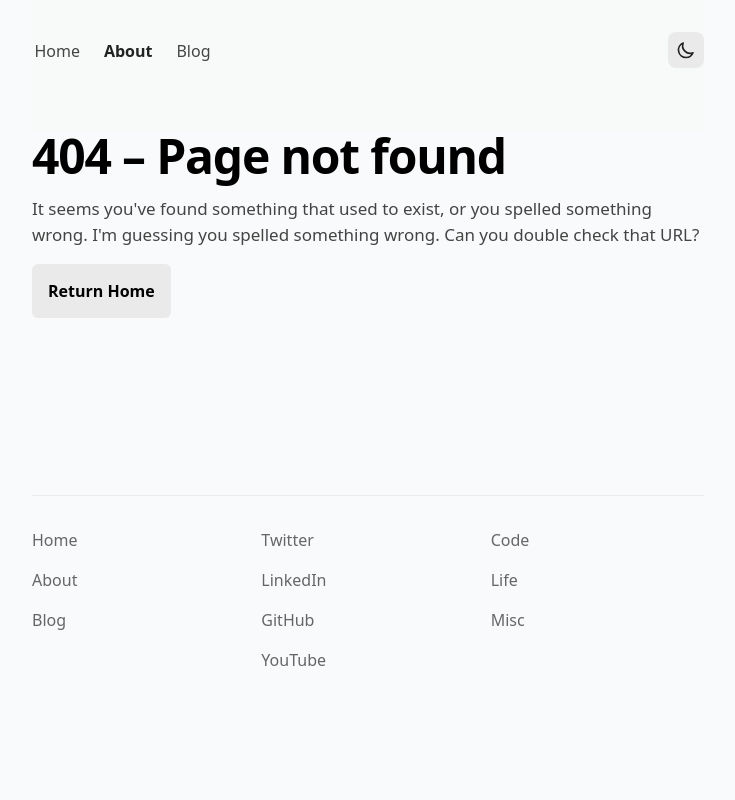
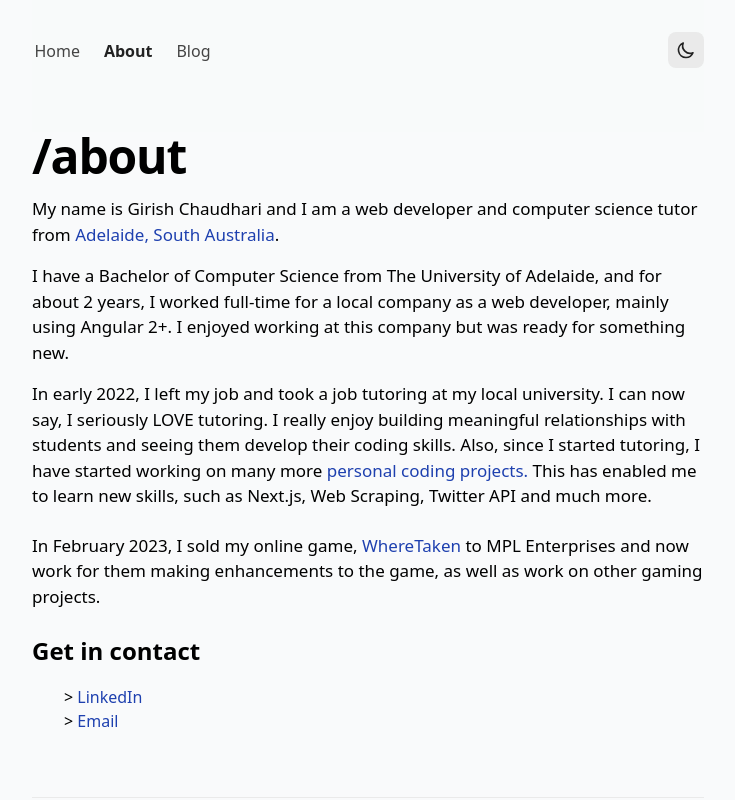
Before and after one commit to girish-chaudhari/blog, a Next.js app: page /about in a window 1280 px wide. Before the commit this address had no page. Shown: the top 800 px of the page, without its empty margins (272-1007 px from the left). Built offline with nearby package versions, Linux system fonts and the light colour scheme.

Commit message:
resolved

```diff
--- /dev/null
+++ b/pages/about.tsx
@@ -0,0 +1,67 @@
+import Link from 'next/link';
+import Container from '@/components/Container';
+
+export default function About() {
+  console.log('env', process.env.NODE_ENV)
+  return (
+    <Container title="About – Girish Chaudhari">
+      <div className="flex flex-col justify-center items-start max-w-2xl mx-auto mb-16 w-full">
+        <h1 className="font-bold text-3xl md:text-5xl tracking-tight mb-4 text-black dark:text-white">
+          /about
+        </h1>
+        <p className="text-black dark:text-white mb-4">
+          My name is Girish Chaudhari and I am a web developer and computer science tutor from{' '}
+          <a
+            href="https://en.wikipedia.org/wiki/Adelaide"
+            target="blank"
+            rel="noopener noreferrer"
+          >
+            Adelaide, South Australia
+          </a>
+          .
+        </p>
+        <p className="text-black dark:text-white mb-4">
+          I have a Bachelor of Computer Science from The University of Adelaide, and for about 2 years, I worked full-time for a local company as a web
+          developer, mainly using Angular 2+. I enjoyed working at this
+          company but was ready for something new.
+        </p>
+        <p className="text-black dark:text-white mb-6">
+          In early 2022, I left my job and took a job tutoring at my local
+          university. I can now say, I seriously LOVE tutoring. I really enjoy
+          building meaningful relationships with students and seeing them
+          develop their coding skills. Also, since I started tutoring, I have
+          started working on many more{' '}
+          <Link href="blog/personal-projects">personal coding projects.</Link>{' '}
+          This has enabled me to learn new skills, such as Next.js, Web
+          Scraping, Twitter API and much more.
+        </p>
+        <p className="text-black dark:text-white mb-6">
+          In February 2023, I sold my online game, <a href='https://wheretaken.teuteuf.fr'>WhereTaken</a> to MPL Enterprises and now work for them making enhancements to the game, as well as work on other gaming projects.
+        </p>
+        <h2 className="text-black dark:text-white mb-4">Get in contact</h2>
+        <ul>
+          <li>
+            {'>  '}
+            <a
+              href="https://www.linkedin.com/in/ryanjcarmody/"
+              target="blank"
+              rel="noopener noreferrer"
+            >
+              LinkedIn
+            </a>
+          </li>
+          <li>
+            {'>  '}
+            <a
+              href="mailto:ryancarmody1@gmail.com"
+              target="blank"
+              rel="noopener noreferrer"
+            >
+              Email
+            </a>
+          </li>
+        </ul>
+      </div>
+    </Container>
+  );
+}
```
